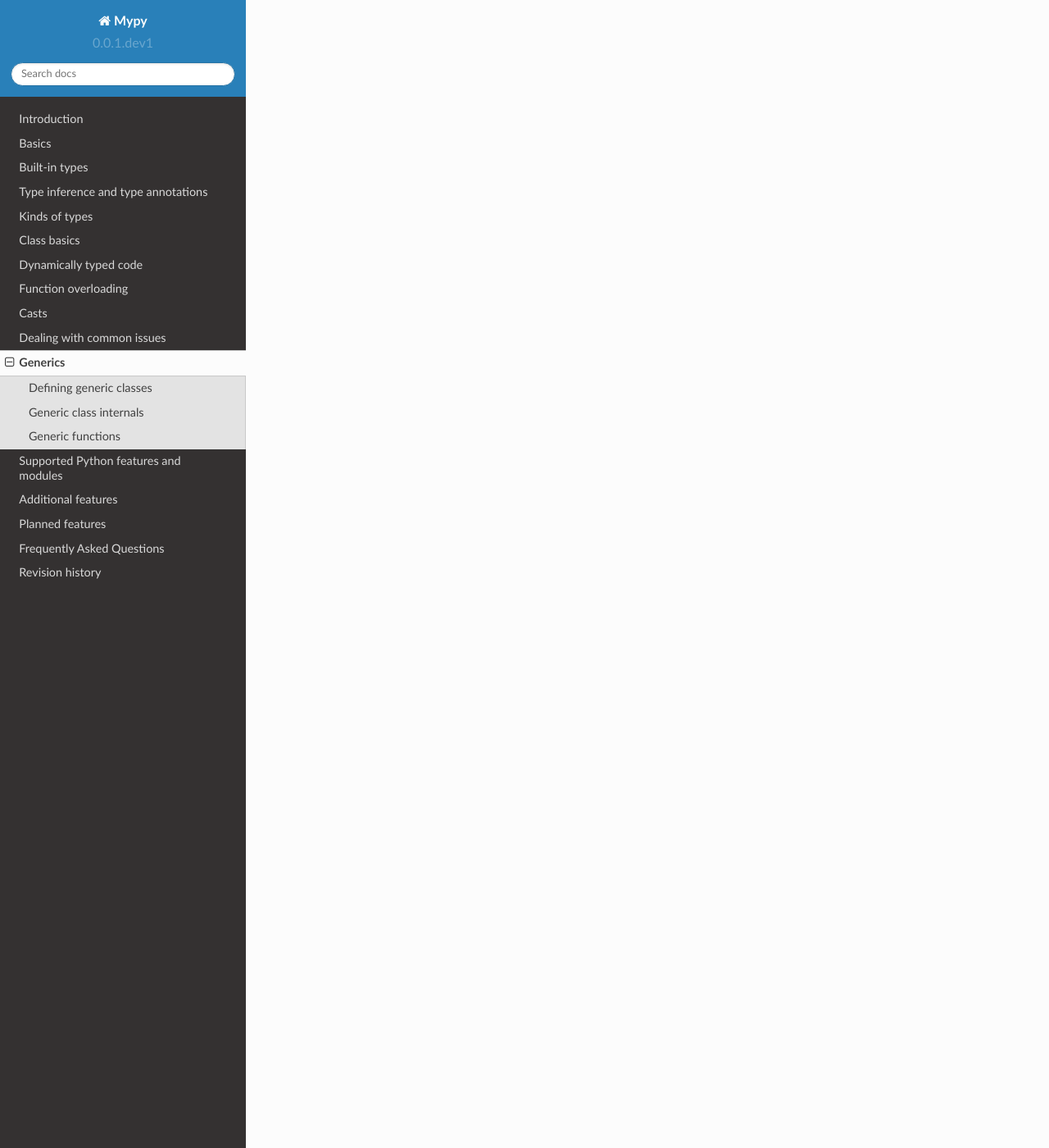
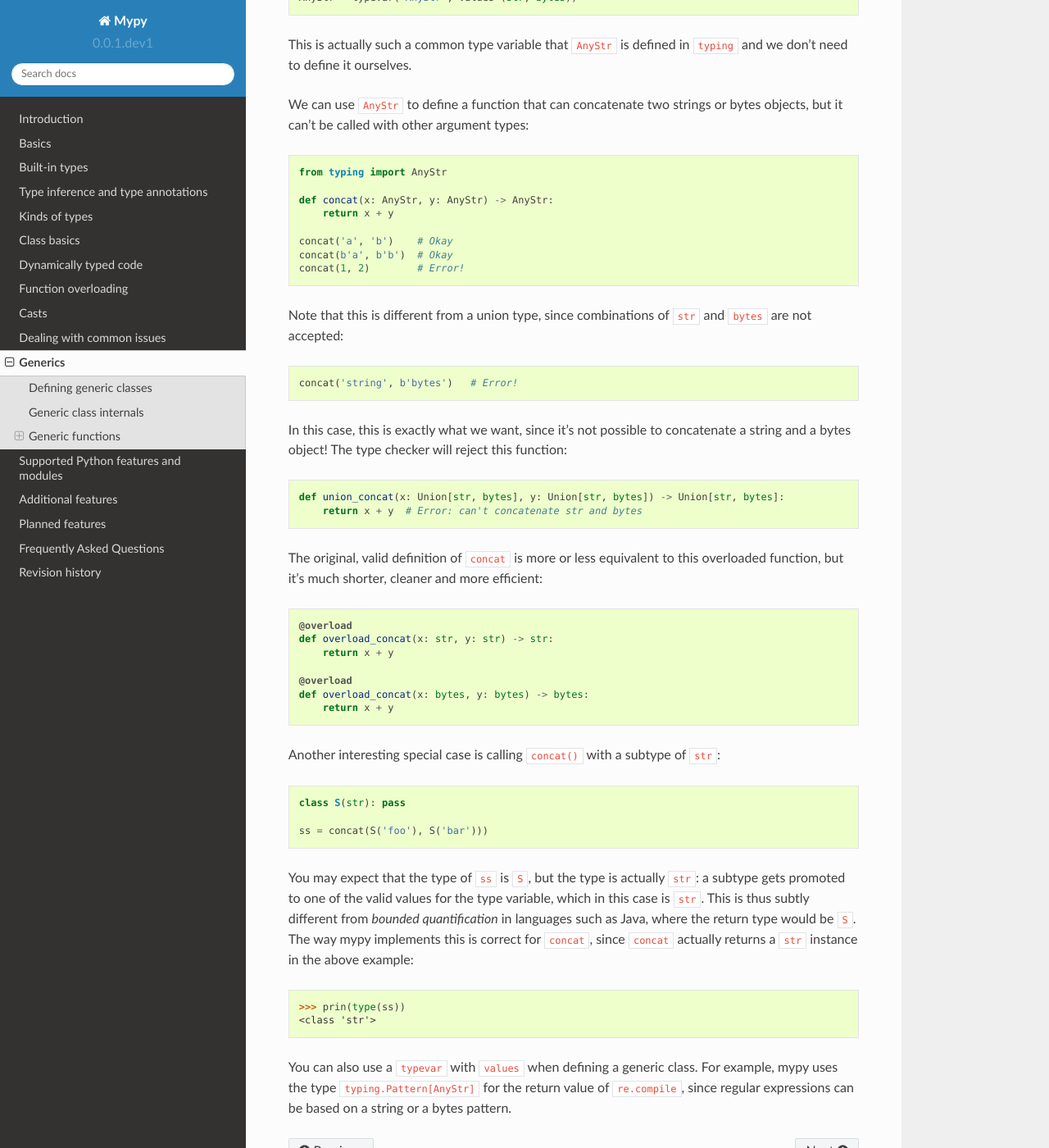
Before and after one commit to lucalysoft/mypy, a Sphinx documentation site: the page built from docs/source/generics.rst, in a window 1280 px wide and 1400 px high, scrolled down 2932 px. Shown: the whole window at 82% size. Built offline with Sphinx 7.4.7 and the Read the Docs theme 2.0.0, drawn with Linux system fonts in a browser that asks for light colours; some of the changed text lies outside the part shown.

Commit message:
Discuss typevar value in the documentation

```diff
--- a/docs/source/generics.rst
+++ b/docs/source/generics.rst
@@ -136,3 +136,92 @@ example we use the same type variable in two generic functions:
 
 You can also define generic methods — just use a type variable in the
 method signature that is different from class type variables.
+
+Type variables with value restriction
+-------------------------------------
+
+By default, a type variable can be replaced with any type. However, sometimes
+it's useful to have a type variable that can only have some specific types
+as its value. A typical example is a type variable that can only have values
+``str`` and ``bytes``:
+
+.. code-block:: python
+
+   from typing import typevar
+
+   AnyStr = typevar('AnyStr', values=(str, bytes))
+
+This is actually such a common type variable that ``AnyStr`` is
+defined in ``typing`` and we don't need to define it ourselves.
+
+We can use ``AnyStr`` to define a function that can concatenate
+two strings or bytes objects, but it can't be called with other
+argument types:
+
+.. code-block:: python
+
+   from typing import AnyStr
+
+   def concat(x: AnyStr, y: AnyStr) -> AnyStr:
+       return x + y
+
+   concat('a', 'b')    # Okay
+   concat(b'a', b'b')  # Okay
+   concat(1, 2)        # Error!
+
+Note that this is different from a union type, since combinations
+of ``str`` and ``bytes`` are not accepted:
+
+.. code-block:: python
+
+   concat('string', b'bytes')   # Error!
+
+In this case, this is exactly what we want, since it's not possible
+to concatenate a string and a bytes object! The type checker
+will reject this function:
+
+.. code-block:: python
+
+   def union_concat(x: Union[str, bytes], y: Union[str, bytes]) -> Union[str, bytes]:
+       return x + y  # Error: can't concatenate str and bytes
+
+The original, valid definition of ``concat`` is more or less
+equivalent to this overloaded function, but it's much shorter,
+cleaner and more efficient:
+
+.. code-block:: python
+
+   @overload
+   def overload_concat(x: str, y: str) -> str:
+       return x + y
+
+   @overload
+   def overload_concat(x: bytes, y: bytes) -> bytes:
+       return x + y
+
+Another interesting special case is calling ``concat()`` with a
+subtype of ``str``:
+
+.. code-block:: python
+
+    class S(str): pass
+
+    ss = concat(S('foo'), S('bar')))
+
+You may expect that the type of ``ss`` is ``S``, but the type is
+actually ``str``: a subtype gets promoted to one of the valid values
+for the type variable, which in this case is ``str``. This is thus
+subtly different from *bounded quantification* in languages such as
+Java, where the return type would be ``S``. The way mypy implements
+this is correct for ``concat``, since ``concat`` actually returns a
+``str`` instance in the above example:
+
+.. code-block:: python
+
+    >>> prin(type(ss))
+    <class 'str'>
+
+You can also use a ``typevar`` with ``values`` when defining a generic
+class. For example, mypy uses the type ``typing.Pattern[AnyStr]`` for the
+return value of ``re.compile``, since regular expressions can be based
+on a string or a bytes pattern.
```
